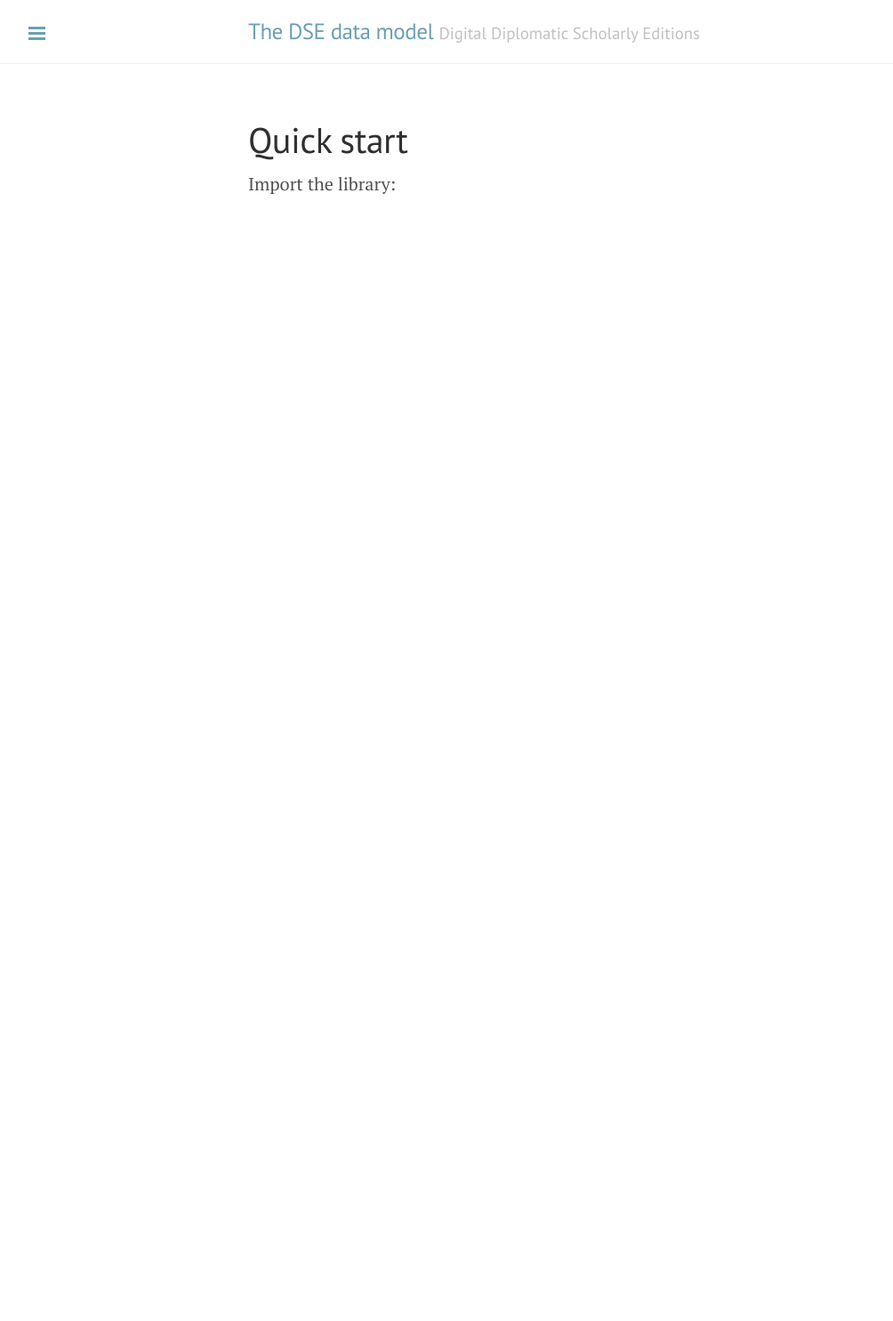
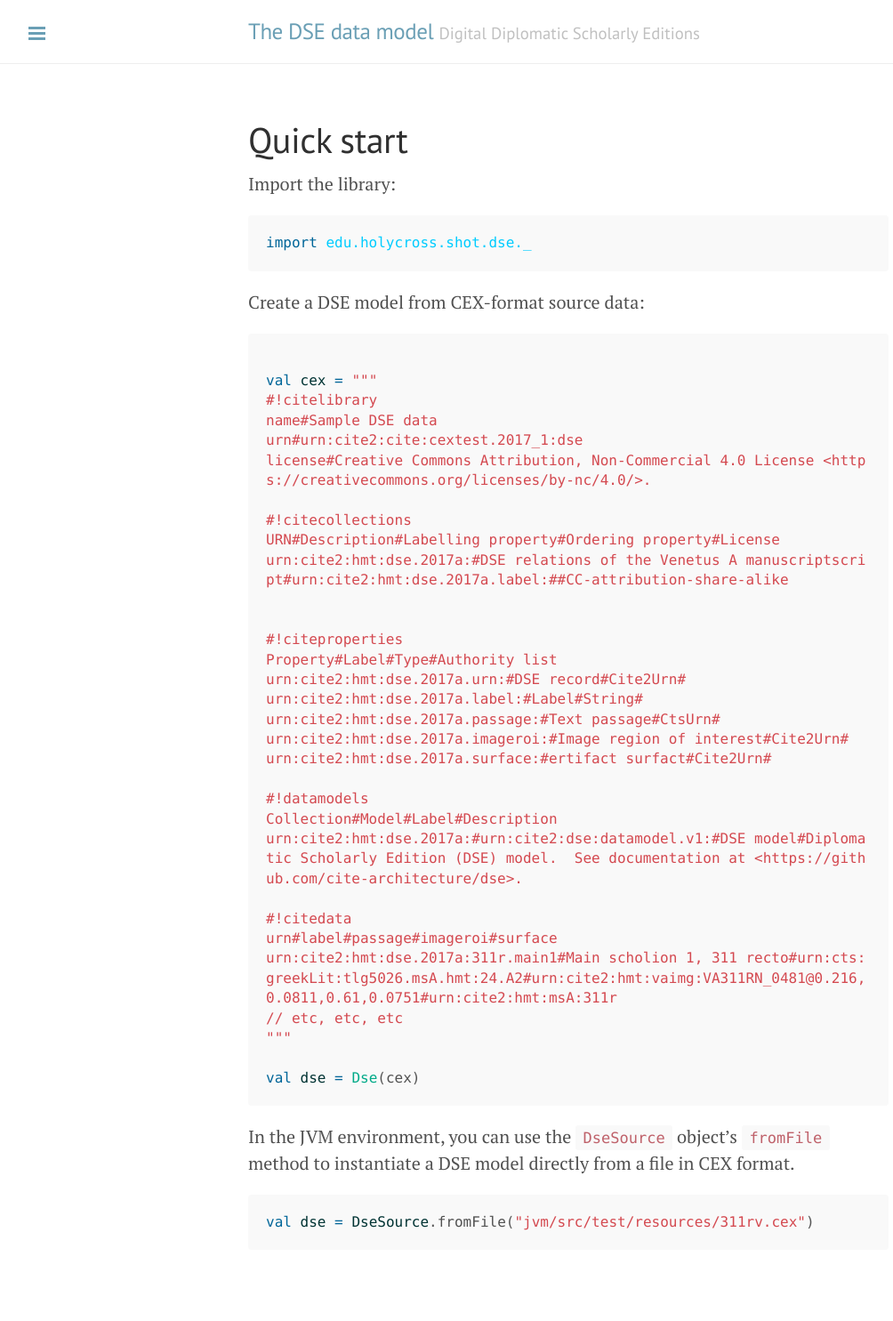
Before and after one commit to cite-architecture/dse, a Jekyll site: the page built from docs/quick/index.md, in a window 1280 px wide. Shown: the whole page at 89% size, without its empty margins (1-1005 px from the left). Built offline with Jekyll 4.4.1, drawn with Linux system fonts in a browser that asks for light colours; before the commit the page ends 900 px from its top, so only the background shows below that.

````diff
--- a/docs/quick/index.md
+++ b/docs/quick/index.md
@@ -5,3 +5,53 @@ layout: page
 
 
 Import the library:
+
+
+```scala
+import edu.holycross.shot.dse._
+```
+
+
+Create a DSE model from CEX-format source data:
+
+
+```scala
+
+val cex = """
+#!citelibrary
+name#Sample DSE data
+urn#urn:cite2:cite:cextest.2017_1:dse
+license#Creative Commons Attribution, Non-Commercial 4.0 License <https://creativecommons.org/licenses/by-nc/4.0/>.
+
+#!citecollections
+URN#Description#Labelling property#Ordering property#License
+urn:cite2:hmt:dse.2017a:#DSE relations of the Venetus A manuscriptscript#urn:cite2:hmt:dse.2017a.label:##CC-attribution-share-alike
+
+
+#!citeproperties
+Property#Label#Type#Authority list
+urn:cite2:hmt:dse.2017a.urn:#DSE record#Cite2Urn#
+urn:cite2:hmt:dse.2017a.label:#Label#String#
+urn:cite2:hmt:dse.2017a.passage:#Text passage#CtsUrn#
+urn:cite2:hmt:dse.2017a.imageroi:#Image region of interest#Cite2Urn#
+urn:cite2:hmt:dse.2017a.surface:#ertifact surfact#Cite2Urn#
+
+#!datamodels
+Collection#Model#Label#Description
+urn:cite2:hmt:dse.2017a:#urn:cite2:dse:datamodel.v1:#DSE model#Diplomatic Scholarly Edition (DSE) model.  See documentation at <https://github.com/cite-architecture/dse>.
+
+#!citedata
+urn#label#passage#imageroi#surface
+urn:cite2:hmt:dse.2017a:311r.main1#Main scholion 1, 311 recto#urn:cts:greekLit:tlg5026.msA.hmt:24.A2#urn:cite2:hmt:vaimg:VA311RN_0481@0.216,0.0811,0.61,0.0751#urn:cite2:hmt:msA:311r
+// etc, etc, etc
+"""
+
+val dse = Dse(cex)
+```
+
+In the JVM environment, you can use the `DseSource` object's `fromFile` method to instantiate a DSE model directly from a file in CEX format.
+
+
+```scala
+val dse = DseSource.fromFile("jvm/src/test/resources/311rv.cex")
+```
````
Also changed, not shown: shared/src/main/tut/quick/index.md (+50 -0 lines).
